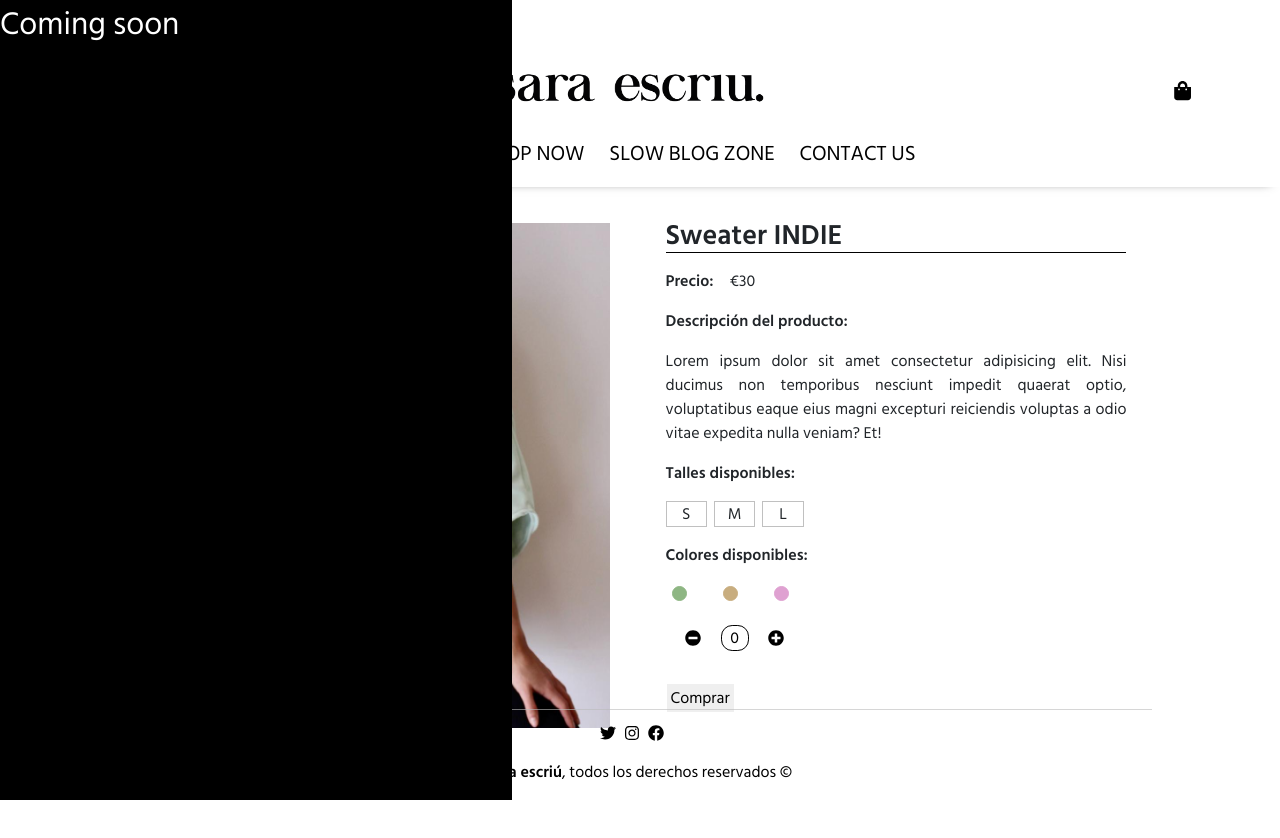
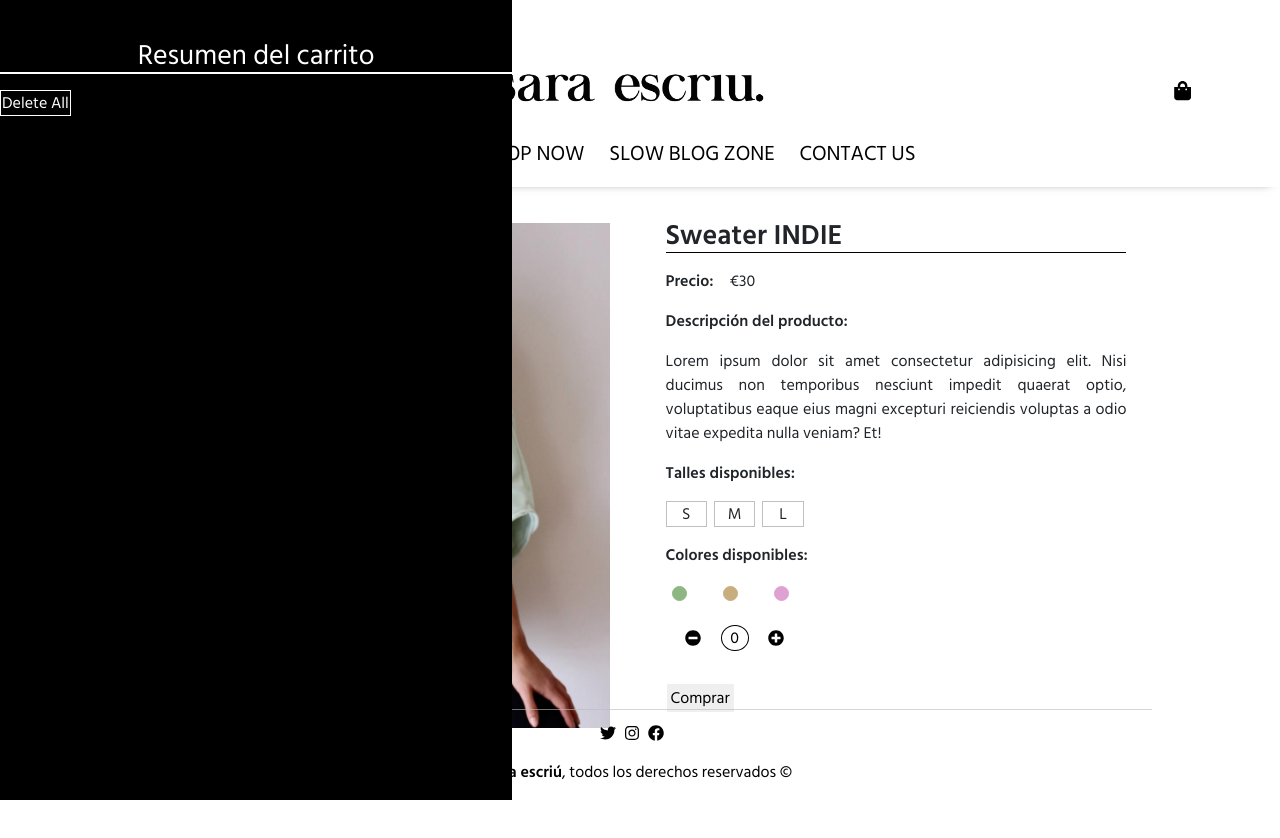
Before and after one commit to ramadamius/saraescriu, a React (Create React App) app: page /productDetail/1 in a window 1280 px wide. Both pictures are taken after a click on the link 1182 px from the left and 107 px from the top of the page. Shown: the top 838 px of the page. Built offline with nearby package versions, Linux system fonts and the light colour scheme.

Commit message:
entrega context

```diff
--- a/src/App.js
+++ b/src/App.js
@@ -5,11 +5,20 @@ import ProductDetailDM from './components/ProductDetail/ProductDetailDM/ProductD
 import Footer from './components/general/Footer/Footer';
 import ComingSoon from './components/general/ComingSoon/ComingSoon';
 import { BrowserRouter, Route, Switch } from 'react-router-dom';
+import { Store } from './store';
+import { useState } from 'react';
 
 
 function App() {
+    const [data, setData] = useState({
+        items: [],
+    });
 
     return ( <
+        Store.Provider value = {
+            [data, setData]
+        } >
+        <
         div className = 'App' >
         <
         BrowserRouter >
@@ -66,12 +75,14 @@ function App() {
         <
         ComingSoon / >
         <
-        /Route> <
-        /Switch> <
+        /Route> < /
+        Switch > <
         Footer / >
         <
         /BrowserRouter> < /
         div >
+        <
+        /Store.Provider>
     );
 }
 
--- a/src/components/ProductDetail/ProductDetail/ProductDetail.jsx
+++ b/src/components/ProductDetail/ProductDetail/ProductDetail.jsx
@@ -1,42 +1,60 @@
 import './productdetail.css';
-import { FaShoppingBag } from "react-icons/fa";
-import ItemCount from '../../general/ItemCount/ItemCount';
-import { Redirect } from 'react-router-dom';
-import { useState } from 'react';
+import { useState, useContext } from 'react';
+import { Store } from '../../../store';
+import { FaPlusCircle, FaMinusCircle } from "react-icons/fa"
 
-const ProductDetail = ({ img, title, price, description, sizes, colors }) => {
-    const [redirect,setRedirect] = useState(false);
+const ProductDetail = ({ product }) => {
+    const [countProd, setCountProd] = useState(0);
+    const [data, setData] = useContext(Store);
 
-    const handlergoToCart = () => {
-        setRedirect(true);
+    const addItem = () => {
+        setCountProd(countProd+1);
     }
 
-    if (redirect) return <Redirect to='/cartReview'/>
+    const removeItem = () => {
+        countProd > 1 ? setCountProd(countProd-1) : setCountProd(countProd);
+    }
+
+    const addToCart = () => {
+        if(!data.items.filter(item => item.id === parseInt(product.id)).length>0){
+            if(countProd > 0) {
+                product.qty = countProd;
+            }else {
+                product.qty = 1;
+            }
+            setData({
+                ...data,
+                items: [...data.items,product]
+            });
+        } else {
+            data.items[data.items.findIndex(item => item.id === parseInt(product.id))].qty += countProd;
+        }
+    }
 
     return (
         <section className="product-detail-container">
-            <img className="product-img" src={img} alt={title} />
+            <img className="product-img" src={product.img} alt={product.title} />
             <div className="product-info-container">
 
                 <div className="title-and-price">
-                    <h3 className="product-name">{title}</h3>
+                    <h3 className="product-name">{product.title}</h3>
                     <div className="price">
                         <p className="product-price-title product-detail-subtitle">Precio:</p>
-                        <p className="product-price-val">{price}</p>
+                        <p className="product-price-val">{product.price}</p>
                     </div>
                 </div>
 
                 <div className="description-container">
                     <p className="product-description-title product-detail-subtitle">Descripción del producto:</p>
-                    <p className="product-description">{description}</p>
+                    <p className="product-description">{product.description}</p>
                 </div>
 
                 <div className="sizes">
                     <p className="sizes-title product-detail-subtitle">Talles disponibles:</p>
                     <ul className="sizes-list">
                         {
-                            sizes
-                                ? sizes.map(size => <li className="size">{size}</li>)
+                            product.sizes
+                                ? product.sizes.map(size => <li className="size">{size}</li>)
                                 : <li className="size">Talle único</li>
                         }
                     </ul>
@@ -46,8 +64,8 @@ const ProductDetail = ({ img, title, price, description, sizes, colors }) => {
                     <p className="colors-title product-detail-subtitle">Colores disponibles:</p>
                     <ul className="color-list">
                         {
-                            colors
-                                ? colors.map(
+                            product.colors
+                                ? product.colors.map(
                                     color => <div className="color-container">
                                         <li className="color"><a href="#" className={`color-icon ${color}`}></a></li>
                                     </div>
@@ -57,11 +75,14 @@ const ProductDetail = ({ img, title, price, description, sizes, colors }) => {
                     </ul>
                 </div>
 
-                <ItemCount />
+                <div className="counter-wrapper">
+                    <a href="#" className="counterBtn reducer" onClick={removeItem}><FaMinusCircle /></a>
+                    <p className="counter-display">{countProd}</p>
+                    <a href="#" className="counterBtn increaser" onClick={addItem}><FaPlusCircle /></a>
+                </div>
 
                 <div className="add-to-cart-btn">
-
-                    <input type='button' className="add-to-cart" onClick={handlergoToCart} value='Comprar'/>
+                    <input type='button' className="add-to-cart" onClick={addToCart} value='Comprar' />
                 </div>
 
             </div>
--- a/src/components/ProductDetail/ProductDetail/productdetail.css
+++ b/src/components/ProductDetail/ProductDetail/productdetail.css
@@ -173,3 +173,38 @@
     padding: 2px 4px;
     border: 1px solid #fff;
 }
+
+
+/* Counter */
+
+.counter-wrapper {
+    display: flex;
+    flex-flow: row nowrap;
+    justify-content: space-evenly;
+    width: 30%;
+    margin-right: auto;
+}
+
+.counter-display {
+    color: #000;
+    font-size: 1rem;
+    text-align: center;
+    background: #fff;
+    width: 20%;
+    border: 1px solid #000;
+    border-radius: 50%;
+}
+
+.counterBtn {
+    color: #000;
+}
+
+.increaser:hover {
+    color: rgb(57, 133, 80);
+    transition: all .3s ease-in-out;
+}
+
+.reducer:hover {
+    color: rgb(197, 63, 30);
+    transition: all .3s ease-in-out;
+}
--- a/src/components/ProductDetail/ProductDetailDM/ProductDetailDM.jsx
+++ b/src/components/ProductDetail/ProductDetailDM/ProductDetailDM.jsx
@@ -19,7 +19,8 @@ const ProductDetailDM = () => {
             img: sweaterIndie,
             description: 'Lorem ipsum dolor sit amet consectetur adipisicing elit. Nisi ducimus non temporibus nesciunt impedit quaerat optio, voluptatibus eaque eius magni excepturi reiciendis voluptas a odio vitae expedita nulla veniam? Et!',
             sizes: ['S','M','L'],
-            colors: ['verde','beige','rosa']
+            colors: ['verde','beige','rosa'],
+            qty:0
         },
         {
             id: 2,
@@ -28,7 +29,8 @@ const ProductDetailDM = () => {
             img: poleraAnna,
             description: 'Lorem ipsum dolor sit amet consectetur adipisicing elit. Nisi ducimus non temporibus nesciunt impedit quaerat optio, voluptatibus eaque eius magni excepturi reiciendis voluptas a odio vitae expedita nulla veniam? Et!',
             sizes: ['S','M','L'],
-            colors: ['verde','beige','rosa']
+            colors: ['verde','beige','rosa'],
+            qty:0
         },
         {
             id: 3,
@@ -36,7 +38,8 @@ const ProductDetailDM = () => {
             price: '€15',
             img: thebbuket,
             description: 'Lorem ipsum dolor sit amet consectetur adipisicing elit. Nisi ducimus non temporibus nesciunt impedit quaerat optio, voluptatibus eaque eius magni excepturi reiciendis voluptas a odio vitae expedita nulla veniam? Et!',
-            colors: ['verde','beige','rosa']
+            colors: ['verde','beige','rosa'],
+            qty:0
         },
         {
             id: 4,
@@ -44,7 +47,8 @@ const ProductDetailDM = () => {
             price: '€5',
             img: correa,
             description: 'Lorem ipsum dolor sit amet consectetur adipisicing elit. Nisi ducimus non temporibus nesciunt impedit quaerat optio, voluptatibus eaque eius magni excepturi reiciendis voluptas a odio vitae expedita nulla veniam? Et!',
-            colors: ['verde','beige','rosa']
+            colors: ['verde','beige','rosa'],
+            qty:0
         }
     ]
 
@@ -62,7 +66,7 @@ const ProductDetailDM = () => {
     },[]);
 
     return (
-        <ProductDetail title={product.title} img={product.img} price={product.price} description={product.description} sizes={product.sizes} colors={product.colors}/>
+        <ProductDetail product={product}/>
      );
 }
 
--- a/src/components/general/ItemCount/ItemCount.jsx
+++ /dev/null
@@ -1,25 +0,0 @@
-import { useState } from 'react';
-import './itemcount.css';
-import { FaPlusCircle, FaMinusCircle } from "react-icons/fa"
-const ItemCount = () => {
-
-    const [count, setCount] = useState(0);
-
-    const addItem = () => {
-        setCount(count+1);
-    }
-
-    const removeItem = () => {
-        count > 0 ? setCount(count-1) : setCount(count);
-    }
-
-    return (
-        <div className="counter-wrapper">
-            <a href="#" className="counterBtn reducer" onClick={removeItem}><FaMinusCircle/></a>
-            <p className="counter-display">{count}</p>
-            <a href="#" className="counterBtn increaser" onClick={addItem}><FaPlusCircle/></a>
-        </div>
-    );
-}
-
-export default ItemCount;
--- a/src/components/general/ItemCount/itemcount.css
+++ /dev/null
@@ -1,34 +0,0 @@
-.counter-wrapper {
-    display: flex;
-    flex-flow: row nowrap;
-    justify-content: space-evenly;
-    width: 30%;
-    margin-right: auto;
-}
-
-.counter-display {
-    color: #000;
-    font-size: 1rem;
-    border: 1px solid #000;
-    border-radius: .7rem;
-    text-align: center;
-    background: #fff;
-    width: 20%;
-}
-
-.counterBtn {
-    color: #000;
-    font-size: 1rem;
-}
-
-.increaser:hover {
-    color: rgb(57, 133, 80);
-    transform: scale(1.1);
-    transition: all .3s ease-in-out;
-}
-
-.reducer:hover {
-    color: rgb(197, 63, 30);
-    transform: scale(1.1);
-    transition: all .3s ease-in-out;
-}
--- a/src/components/general/WidgetCart/WidgetCart.jsx
+++ b/src/components/general/WidgetCart/WidgetCart.jsx
@@ -1,17 +1,61 @@
 import './widgetcart.css';
+import { Store } from '../../../store';
+import { useContext, useEffect, useState } from 'react';
 
 const WidgetCart = ({show, action}) => {
+    const [data,setData] = useContext(Store);
+
+    const { items } = data
+    useEffect(()=>{
+        console.log('montado');
+    },[items])
+
+    const deleteAll = () => {
+        setData({
+            items: []
+        })
+    }
+
+    const deleteItem= itemId => {
+        const filteredItems = data.items.filter(item => item.id != parseInt(itemId));
+        setData({
+            items: filteredItems
+        })
+    }
+
     return (
         <div className={`widget-cart ${show ? 'open' : 'close'}`}>
-            <div className="information-cart-widget">
-                <p>Coming soon</p>
+            <div className="cartwidget-button">
+                <a href="#" className="cart-widget-btn closeBtn" onClick={action}>
+                    X
+                </a>
             </div>
 
-            <div className="cartwidget-button">
-                <a href="#" className="cart-widget-btn closeBtn" onClick={action}>
-                    Cerrar
-                </a>
+            <h3 className="cart-title">Resumen del carrito</h3>
+
+            <div className="delete-all-container">
+                <input type='button' id='delete-all' className="deleteItem" onClick={deleteAll} value='Delete All'/>
             </div>
+
+            <div className="information-cart-widget">
+                <ul className="cart-items-list">
+                {
+                    data.items.map(item =>
+                        <li className="cart-item-container">
+                            <p className="item-title">{item.title}</p>
+                            <img className='item-img' src={item.img} alt={item.title}/>
+                            <div className="more-info">
+                                <p className="item-qty">{`Cantidad: ${item.qty}`}</p>
+                                <p className="item-size">{`Tamaño: ${item.sizes ? item.sizes : 'Talle único'}`}</p>
+                                <p className="item-color">{`Color: ${item.colors ? item.colors:'Color único'}`}</p>
+                                <input type="button" value='Borrar' className='deleteItem' onClick={()=> deleteItem(item.id)}/>
+                            </div>
+                        </li>
+                    )
+                }
+                </ul>
+            </div>
+
         </div>
      );
 }
--- a/src/components/general/WidgetCart/widgetcart.css
+++ b/src/components/general/WidgetCart/widgetcart.css
@@ -17,14 +17,9 @@
     margin-bottom: auto;
 }
 
-.information-cart-widget p {
-    text-align: center;
-    font-size: 2rem;
-    color: #fff;
-}
-
 .cartwidget-button {
-    text-align: center;
+    text-align: right;
+    font-size: 1.2rem;
     margin-bottom: 10px;
 }
 
@@ -32,14 +27,54 @@
     text-align: center;
     text-decoration: none;
     color: #fff;
-    border: 2px solid #000;
     padding: 0 3px 0 3px;
 }
 
 .cart-widget-btn:hover {
-    border: 2px solid #fff;
-    transition: all .4s ease-in;
     color: #fff;
+}
+
+.cart-items-list {
+    width: 100%;
+    display: flex;
+    flex-flow: column wrap;
+    justify-content: space-around;
+}
+
+.cart-item-container {
+    display: flex;
+    flex-flow: row nowrap;
+    width: 100%;
+    background: 1px solid #fff;
+    margin-bottom: 8px;
+}
+
+.cart-item-container .item-title {
+    color: #fff;
+    max-width: 20%;
+    width: 20%;
+    text-align: left;
+}
+
+.cart-item-container .item-img {
+    width: 25%;
+    margin-left: .5rem;
+    margin-right: .5rem;
+}
+
+.cart-item-container .more-info {
+    display: flex;
+    flex-flow: column wrap;
+    justify-content: flex-start;
+    max-width: 55%;
+    color: #fff;
+}
+
+.cart-title {
+    text-align: center;
+    color: #fff;
+    border-bottom: 2px solid #fff;
+    margin-bottom: 1rem;
 }
 
 .open {
@@ -49,3 +84,10 @@
 .close {
     display: none;
 }
+
+.deleteItem {
+    background: none;
+    color: #fff;
+    border: 1px solid #fff;
+    padding: 0 1px 0 1px;
+}
--- /dev/null
+++ b/src/store/index.js
@@ -0,0 +1,3 @@
+import { createContext } from 'react';
+
+export const Store = createContext();
```
Also changed, not shown: 1 other file (tests, documents, lock files or other folders).
